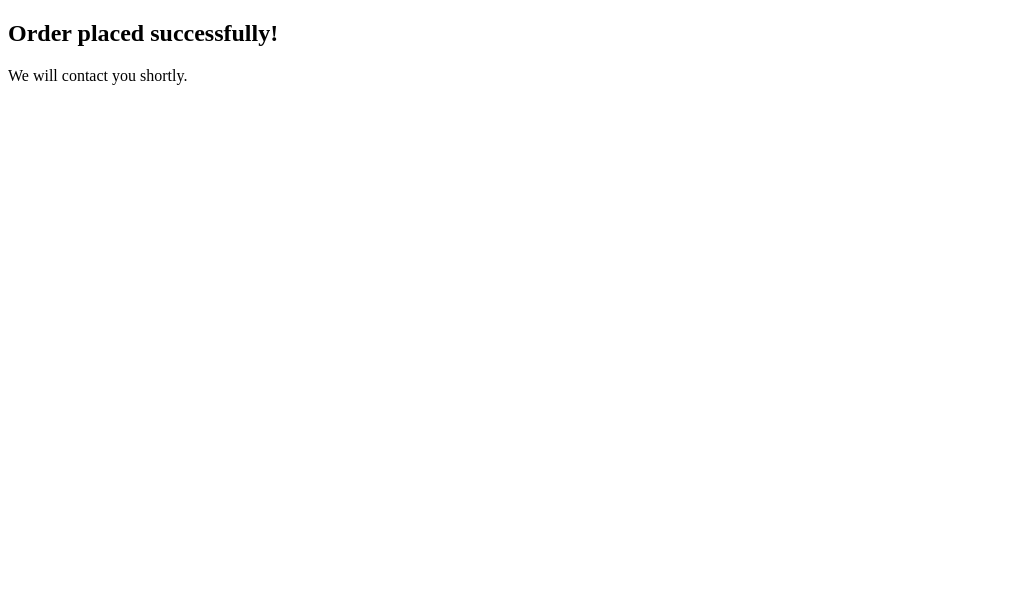
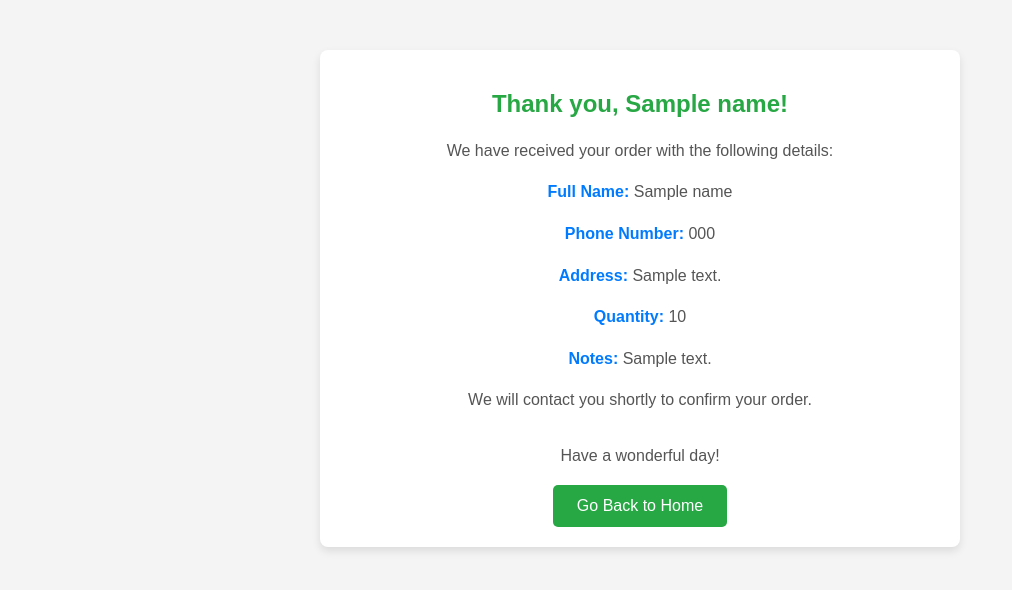
Before and after one commit to hoangle26041999/translationheadphones, a Flask app: template templates/success.html in a window 1280 px wide. Shown: the top 590 px of the page, without its empty margins (0-1012 px from the left). Run offline with Flask 2, Linux system fonts and the light colour scheme; the template is opened without the code that fills it: most values are stand-ins (such as "Sample title", 1, 10 or a date in 2020).

Commit message:
checkout

```diff
--- a/app.py
+++ b/app.py
@@ -22,7 +22,7 @@ def index():
 
         # Gửi email thông báo
         send_email(name, phone, address, quantity, notes)
-        return render_template("success.html")
+        return render_template("success.html",name=name, phone=phone, address=address, quantity=quantity, notes=notes)
 
     return render_template("index.html")
 
--- a/templates/index.html
+++ b/templates/index.html
@@ -783,13 +783,13 @@ footer {
 
         </div>
     <h2>Place Your Order</h2>
-    <form action="#" method="POST">
+    <form action="/" method="POST">
         <label for="name">Full Name:</label>
         <input type="text" id="name" name="name" required><br>
 
         <label for="phone">Phone Number (Vietnam):</label>
-        <input type="tel" id="phone" name="phone" pattern="^\+84[3-9][0-9]{8}$" required
-               placeholder="Example: +84123456789"><br>
+        <input type="tel" id="phone" name="phone"  required
+               placeholder="Example: 0983456789"><br>
 
         <label for="address">Address:</label>
         <input type="text" id="address" name="address" required><br>
--- a/templates/success.html
+++ b/templates/success.html
@@ -3,10 +3,73 @@
 <head>
     <meta charset="UTF-8">
     <meta name="viewport" content="width=device-width, initial-scale=1.0">
-    <title>Order Placed</title>
+    <title>Thank You</title>
+    <style>
+        body {
+            font-family: Arial, sans-serif;
+            background-color: #f4f4f4;
+            margin: 0;
+            padding: 0;
+        }
+        .thank-you-container {
+            max-width: 600px;
+            margin: 50px auto;
+            padding: 20px;
+            background-color: white;
+            border-radius: 8px;
+            box-shadow: 0 4px 8px rgba(0, 0, 0, 0.1);
+            text-align: center;
+        }
+        .thank-you-container h2 {
+            color: #28a745;
+        }
+        .thank-you-container p {
+            font-size: 16px;
+            color: #555;
+            line-height: 1.6;
+        }
+        .thank-you-container .highlight {
+            font-weight: bold;
+            color: #007bff;
+        }
+        .thank-you-container .footer {
+            margin-top: 30px;
+            color: #888;
+            font-size: 14px;
+        }
+        .thank-you-container button {
+            background-color: #28a745;
+            color: white;
+            padding: 12px 24px;
+            border: none;
+            border-radius: 5px;
+            cursor: pointer;
+            font-size: 16px;
+        }
+        .thank-you-container button:hover {
+            background-color: #218838;
+        }
+    </style>
 </head>
 <body>
-    <h2>Order placed successfully!</h2>
-    <p>We will contact you shortly.</p>
+
+    <div class="thank-you-container">
+        <h2>Thank you, {{ name }}!</h2>
+        <p>We have received your order with the following details:</p>
+
+        <p><span class="highlight">Full Name:</span> {{ name }}</p>
+        <p><span class="highlight">Phone Number:</span> {{ phone }}</p>
+        <p><span class="highlight">Address:</span> {{ address }}</p>
+        <p><span class="highlight">Quantity:</span> {{ quantity }}</p>
+        <p><span class="highlight">Notes:</span> {{ notes }}</p>
+
+        <p>We will contact you shortly to confirm your order.</p>
+
+        <div class="footer">
+            <p>Have a wonderful day!</p>
+            <button onclick="window.location.href='/'">Go Back to Home</button>
+        </div>
+    </div>
+
 </body>
 </html>
```
